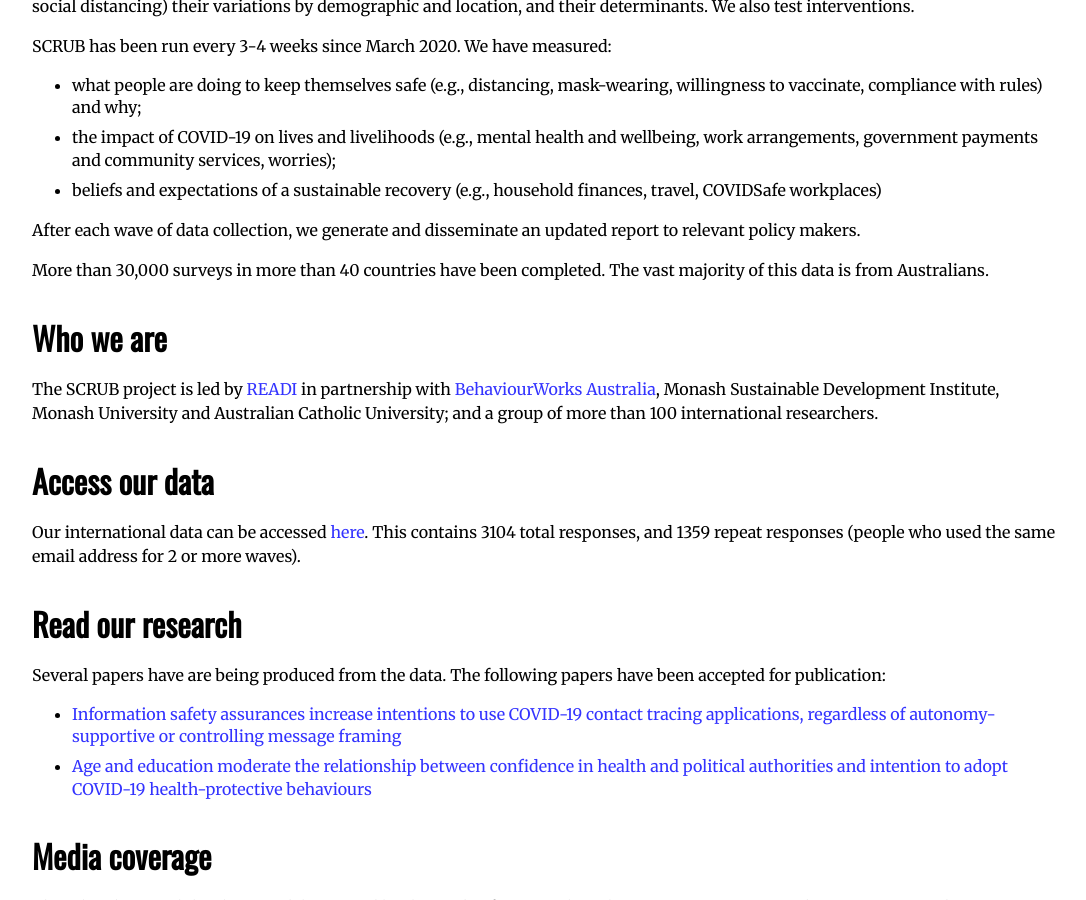
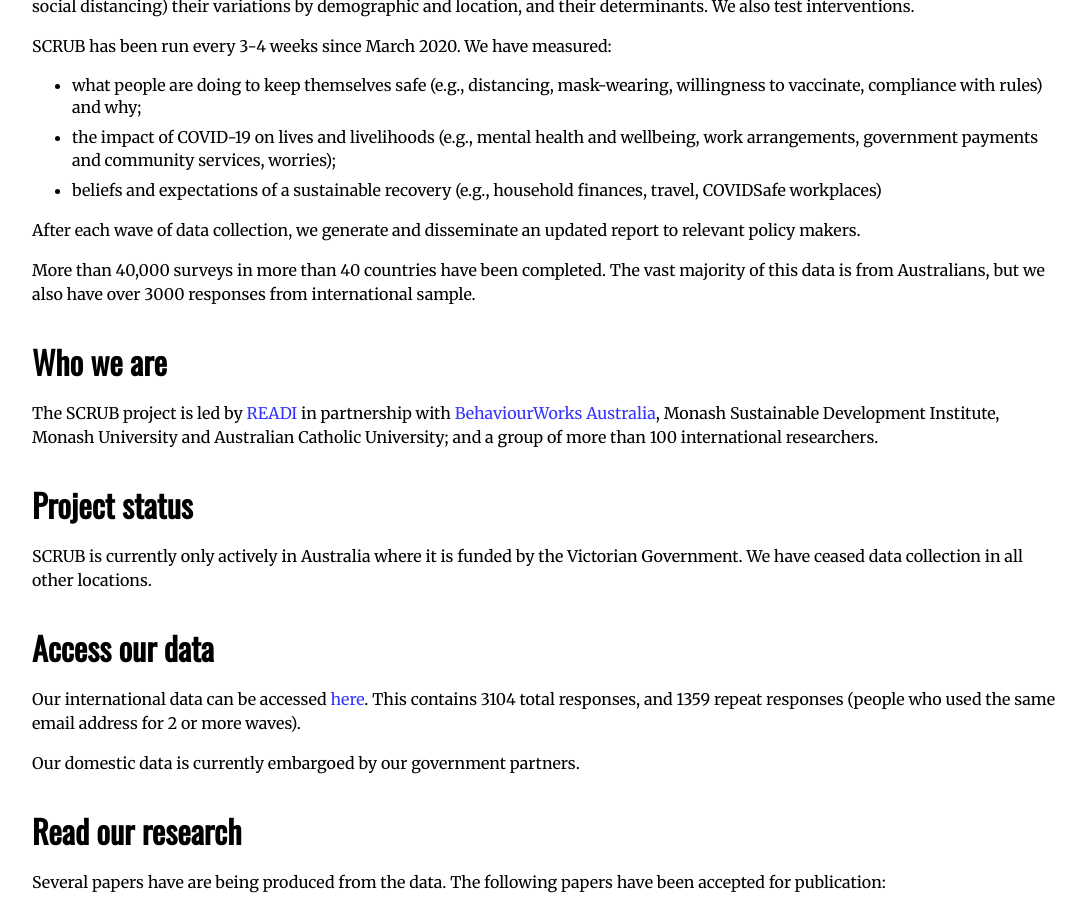
Before and after one commit to aksaeri/scrub, a Jekyll site: the page built from index.md, in a window 1280 px wide and 900 px high, scrolled down 910 px. Shown: the whole window, without its empty margins (96-1182 px from the left). Built offline with Jekyll 4.4.1, drawn with Linux system fonts in a browser that asks for light colours.

Commit message:
Update index.md

```diff
--- a/index.md
+++ b/index.md
@@ -21,13 +21,18 @@
 
 After each wave of data collection, we generate and disseminate an updated report to relevant policy makers.
 
-More than 30,000 surveys in more than 40 countries have been completed. The vast majority of this data is from Australians.
+More than 40,000 surveys in more than 40 countries have been completed. The vast majority of this data is from Australians, but we also have over 3000 responses from international sample.
 
 ## Who we are
 The SCRUB project is led by [READI](https://www.readiresearch.org/) in partnership with [BehaviourWorks Australia](https://behaviourworksaustralia.org), Monash Sustainable Development Institute, Monash University and Australian Catholic University; and a group of more than 100 international researchers.
 
+## Project status
+SCRUB is currently only actively in Australia where it is funded by the Victorian Government. We have ceased data collection in all other locations.
+
 ## Access our data
 Our international data can be accessed [here](https://drive.google.com/drive/folders/1OPgolKrjr-49fpJi3kcTPbbLO0qa36bi?usp=sharing). This contains 3104 total responses, and 1359 repeat responses (people who used the same email address for 2 or more waves).
+
+Our domestic data is currently embargoed by our government partners.
 
 ## Read our research
 Several  papers have are being produced from the data. The following papers have been accepted for publication:
```
